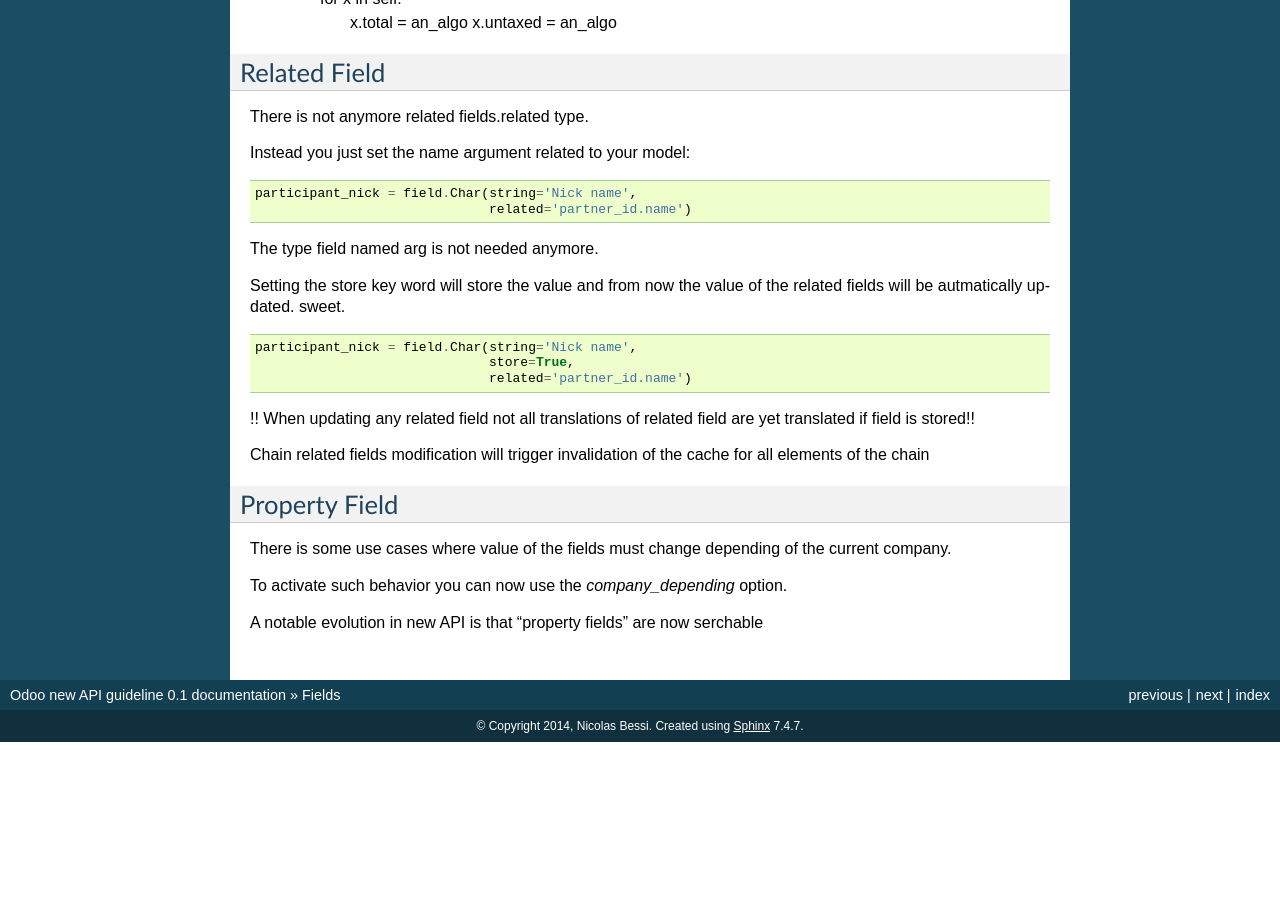
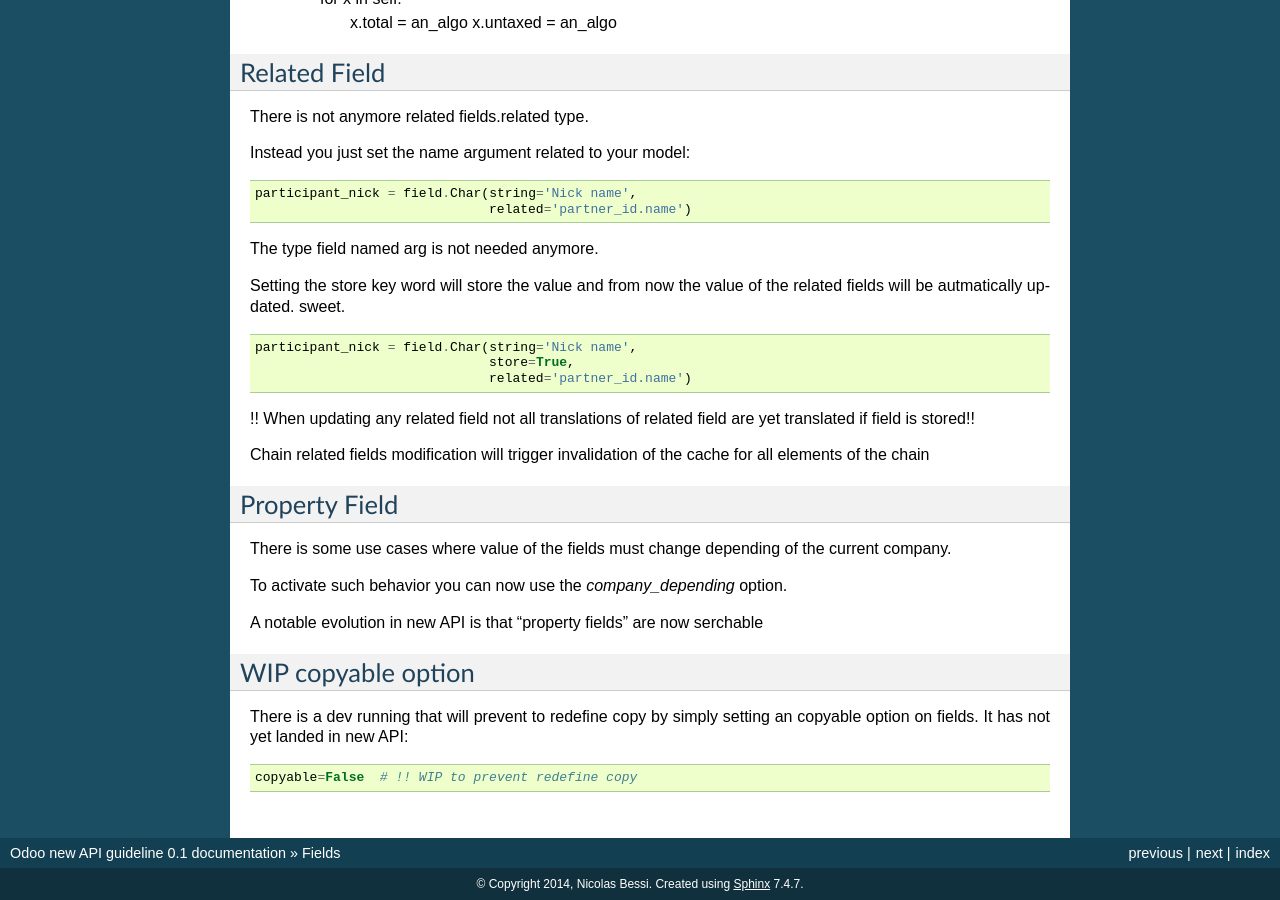
Before and after one commit to nbessi/odoo_new_api_guideline, a Sphinx documentation site: the page built from source/fields.rst, in a window 1280 px wide and 900 px high, scrolled down 4851 px. Built offline with Sphinx 7.4.7, drawn with Linux system fonts in a browser that asks for light colours; formulas are drawn with MathJax 3; before the commit the page ends 5593 px from its top, so only the background shows below that.

```diff
--- a/source/environment.rst
+++ b/source/environment.rst
@@ -198,7 +198,7 @@ In the new API the notion of Environment is introduced.
 His main objective is to provide an encapsulation around
 cursor, user_id, model, and context, Recordset and caches
 
-See drawing:
+.. image:: Diagram1.png
 
 
 With this adjonction you are not anymore forced to pass the infamous function signature: ::
--- a/source/fields.rst
+++ b/source/fields.rst
@@ -327,3 +327,11 @@ the current company.
 To activate such behavior you can now use the `company_depending` option.
 
 A notable evolution in new API is that "property fields" are now serchable
+
+WIP copyable option
+-------------------
+
+There is a dev running that will prevent to redefine copy by simply
+setting an copyable option on fields. It has not yet landed in new API: ::
+
+  copyable=False  # !! WIP to prevent redefine copy
```
Also changed, not shown: source/Diagram1.png (added), 1 other file.
